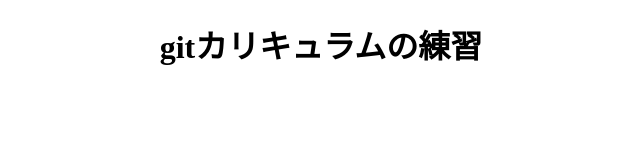
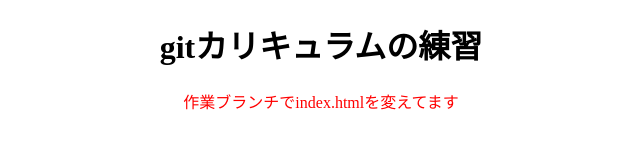
Before and after one commit to st-0403-jp/test-test, a plain HTML site: page index.html in a window 1280 px wide. Shown: the whole page, without its empty margins (319-959 px from the left). Drawn offline with Linux system fonts and the light colour scheme.

Commit message:
pタグにテキストを入れて、スタイルをつけた

```diff
--- a/css/common.css
+++ b/css/common.css
@@ -10,3 +10,7 @@ body {
 h1 {
   text-align: center;
 }
+p {
+  text-align: center;
+  color: #f00;
+}
--- a/index.html
+++ b/index.html
@@ -8,6 +8,7 @@
 <body>
 
 <h1>gitカリキュラムの練習</h1>
+<p>作業ブランチでindex.htmlを変えてます</p>
 
 <script src="js/test.js"></script>
 </body>
```
